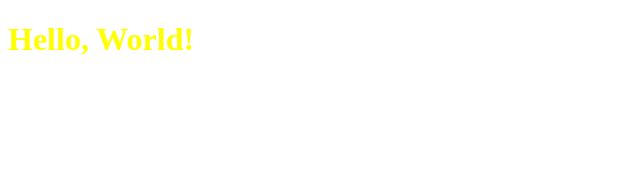
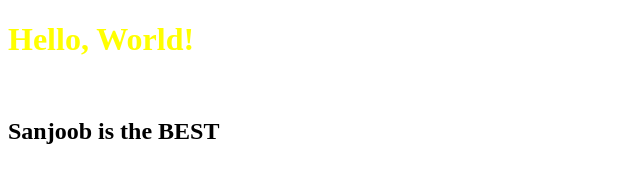
Before and after one commit to MaysHroub/Git-essentials, a plain HTML site: page index.html in a window 1280 px wide. Shown: the whole page, without its empty margins (0-640 px from the left). Drawn offline with Linux system fonts and the light colour scheme.

```diff
--- a/index.html
+++ b/index.html
@@ -5,5 +5,7 @@
 </head>
 <body>
     <h1 style="color: yellow;">Hello, World!</h1>
+    <br>
+    <h2 style="color: brwon;">Sanjoob is the BEST</h2>
 </body>
 </html>
```
